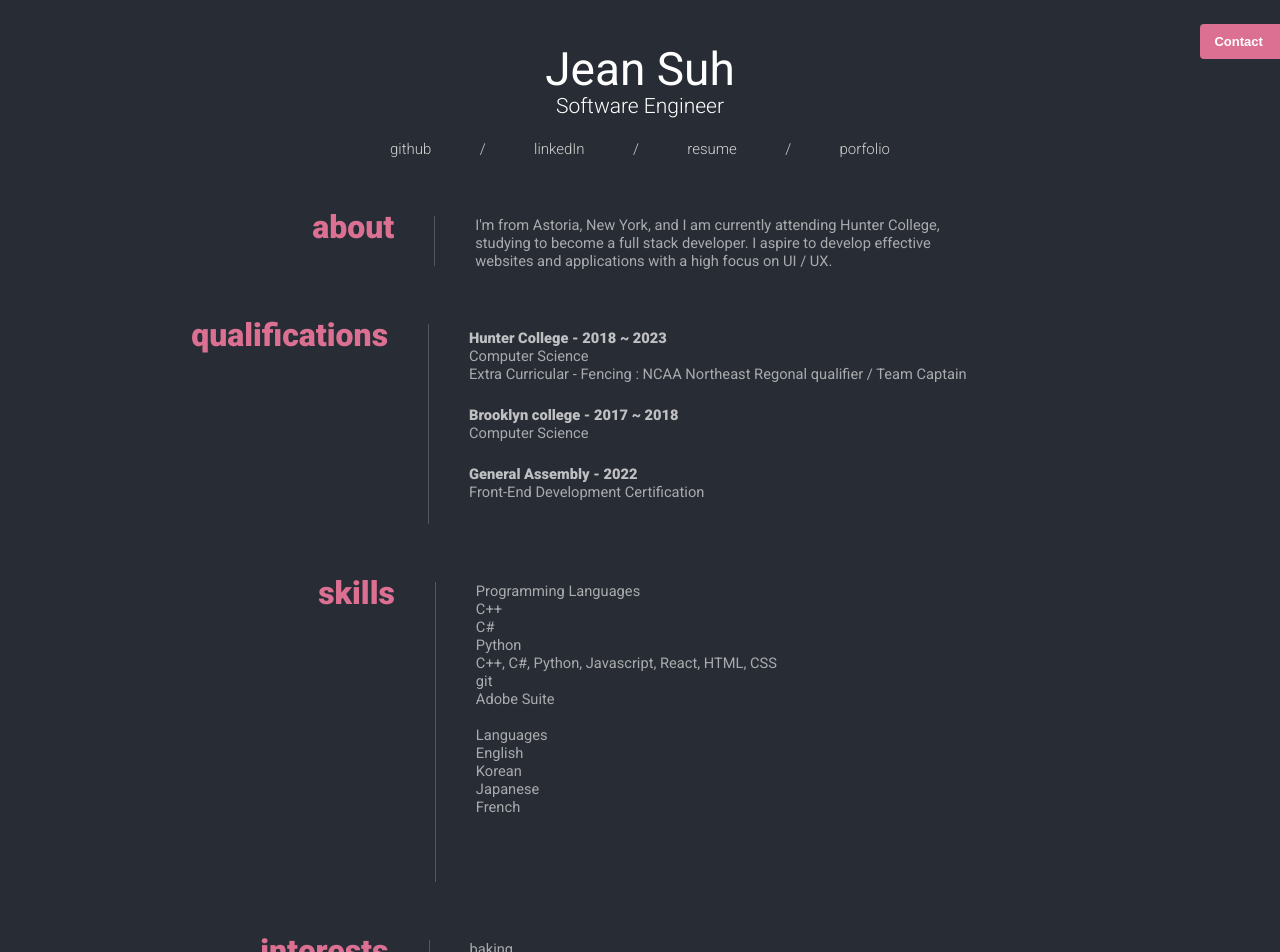
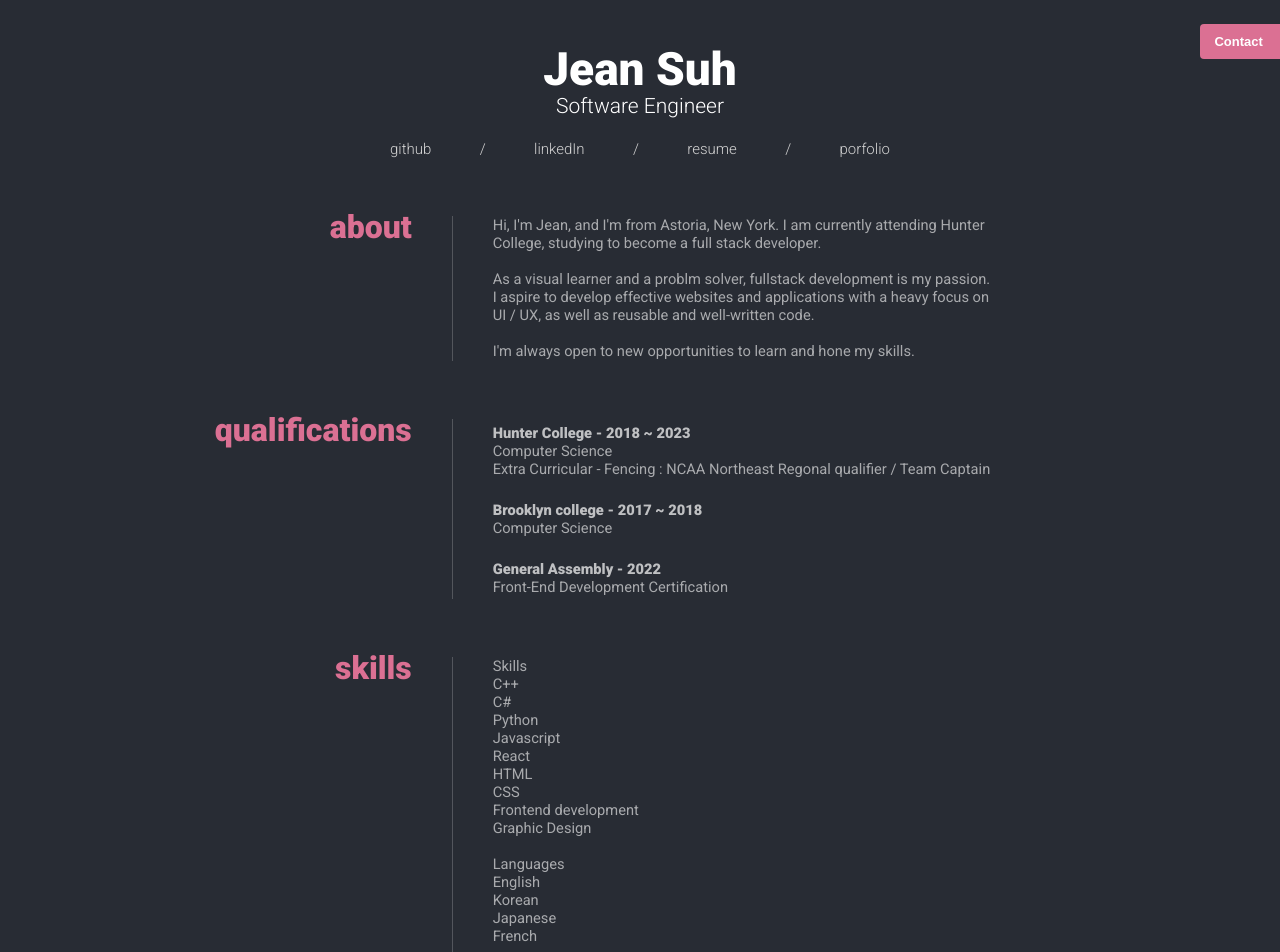
Before and after one commit to jeansuh/jean-suh-website, a React (Create React App) app: page / in a window 1280 px wide. Shown: the top 952 px of the page. Built offline with nearby package versions, Linux system fonts and the light colour scheme.

Commit message:
UI improvements

```diff
--- a/public/index.html
+++ b/public/index.html
@@ -24,7 +24,7 @@
       work correctly both with client-side routing and a non-root public URL.
       Learn how to configure a non-root public URL by running `npm run build`.
     -->
-    <title>React App</title>
+    <title>Jean Suh</title>
   </head>
   <body>
     <noscript>You need to enable JavaScript to run this app.</noscript>
--- a/src/App.css
+++ b/src/App.css
@@ -11,26 +11,15 @@
   cursor: default;
 }
 
-.App-logo {
-  height: 40vmin;
-  pointer-events: none;
-}
-
-@media (prefers-reduced-motion: no-preference) {
-  .App-logo {
-    animation: App-logo-spin infinite 20s linear forwards;
-  }
-}
-
 .App-header {
-  min-height: 100vh;
+  min-height: 110vh;
   display: flex;
   /* flex-direction: column; */
   align-items: center;
   justify-content: center;
   font-size: calc(80px + 2vmin);
   color: white;
-  font-weight: 400;
+  font-weight: 900;
   animation: Move-header 2s ease-in-out 1s forwards;
 }
 
@@ -79,7 +68,7 @@
   border : none;
   font-weight: 900;
   cursor:pointer;
-  transition: 1s;
+  transition: background-color 1s;
 }
 
 .Contact:hover{
@@ -116,7 +105,7 @@
 @keyframes Move-header{
   from {
     font-size: calc(80px + 2vmin);
-    min-height: 100vh;
+    min-height: 110vh;
   }
   to{
     font-size: calc(30px + 2vmin);
--- a/src/App.js
+++ b/src/App.js
@@ -31,6 +31,7 @@ function ContactButton(){
 function App() {
   return (
     <div className="App">
+    <title>Jean Suh</title>
       <header className="App-header">
         <div className ="App-header-left">
           <div classNamte = "App-header-name">Jean Suh</div>
--- a/src/Content.css
+++ b/src/Content.css
@@ -1,14 +1,17 @@
 .content-wrapper{
   display: flex;
   flex-direction: column;
-  align-items: flex-start;
+  align-items: flex-end;
   justify-content: space-around;
-  min-width: 800px;
-  padding-left: 130px;
+  min-width: 600px;
+  padding-right: 80px;
 }
 
 .about{
-  padding-left: 128px;
+  /* padding-left: 128px; */
+  /* width:600px; */
+  /* background-color:blue; */
+
 }
 
 .school-title{
@@ -31,12 +34,12 @@
   display: flex;
   justify-content: space-around;
   margin-top: 50px;
-  padding-right:150px;
-  margin-right: 100px;
+  /* padding-right:150px;
+  margin-right: 100px; */
 }
 
 .qualifications{
-  padding-left: 7px;
+  /* margin-left: 7px; */
 }
 
 
@@ -55,7 +58,7 @@
   color:rgba(255, 255, 255, .6);
   border-left:1px solid rgba(255, 255, 255, .2);
   width: 500px;
-  height:50px;
+  height:145px;
   margin-top : 8px;
   padding-left: 40px;
   text-align: left;
@@ -64,16 +67,16 @@
 
 
 .qualifications > .content-description{
-  height : 200px;
+  height : 180px;
 }
 
 .skills{
-  padding-left:134px;
+  /* padding-left:134px; */
 }
 
 
 .skills > .content-description{
-  height : 300px;
+  height : 350px;
 }
 
 .interests{
--- a/src/Content.js
+++ b/src/Content.js
@@ -14,7 +14,9 @@ function Content(){
             about
           </div>
           <div className = "content-description">
-            I'm from Astoria, New York, and I am currently attending Hunter College, studying to become a full stack developer. I aspire to develop effective websites and applications with a high focus on UI / UX.
+            Hi, I'm Jean, and I'm from Astoria, New York. I am currently attending Hunter College, studying to become a full stack developer. <br /><br />
+            As a visual learner and a problm solver, fullstack development is my passion. I aspire to develop effective websites and applications with a heavy focus on UI / UX, as well as reusable and well-written code.<br /><br />
+            I'm always open to new opportunities to learn and hone my skills.
           </div>
         </div>
 
@@ -51,13 +53,13 @@ function Content(){
             skills
           </div>
           <div className = "content-description">
-            Programming Languages <br />
-            C++<br/ >
+            Skills <br />
+            C++<br />
             C#<br/ >
             Python<br/ >
-            C++, C#, Python, Javascript, React, HTML, CSS<br/ >
-            git<br/ >
-            Adobe Suite<br/ >
+            Javascript<br/ > React<br/ > HTML<br/ > CSS<br/ >
+            Frontend development<br />
+            Graphic Design <br />
             <br />
             Languages<br/ >
             English<br/ >
@@ -65,6 +67,10 @@ function Content(){
             Japanese<br/ >
             French<br/ >
             <br/ >
+            Tools<br/ >
+            git<br/ >
+            Adobe Suite<br/ >
+
 
           </div>
         </div>
@@ -74,10 +80,12 @@ function Content(){
             interests
           </div>
           <div className = "content-description">
+            hobbies<br />
             baking<br />
-            D&D<br />
+            Dungeons & Dragons<br />
             fencing<br />
             illustration<br />
+            likes <br />
             Jeremy Elbertson<br />
             PETS
           </div>
```
Also changed, not shown: 2 other files (tests, documents, lock files or other folders).
